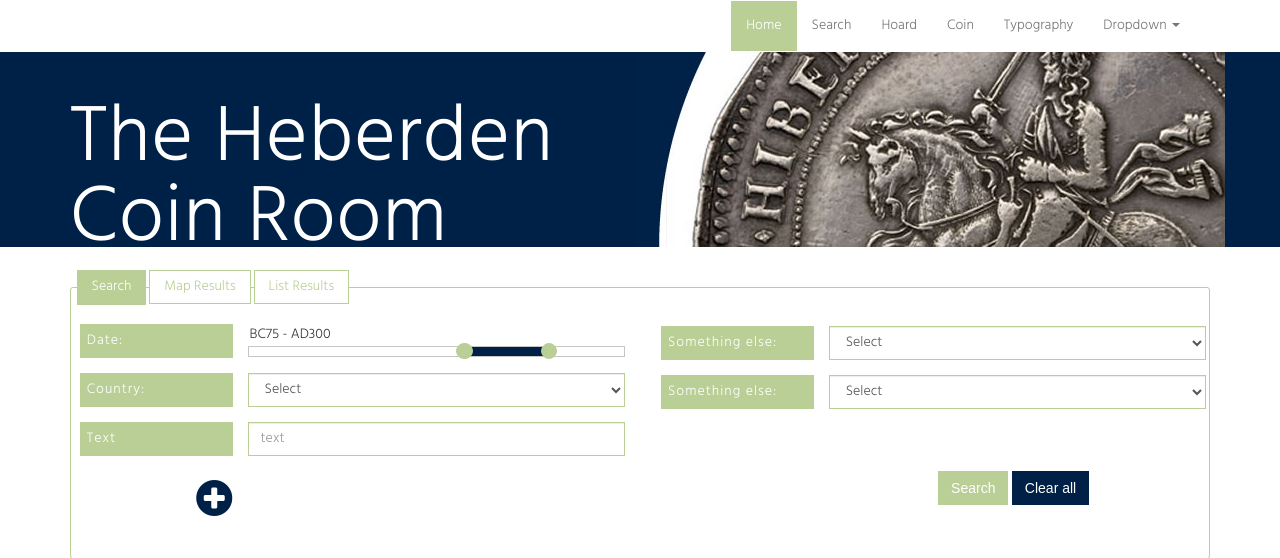
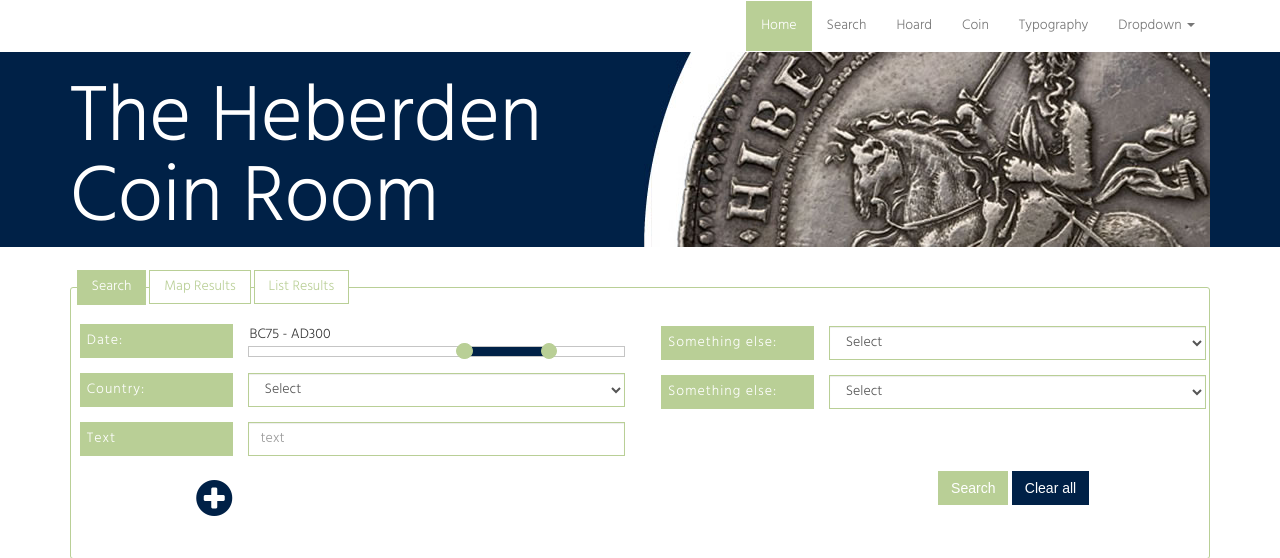
Before and after one commit to les113/ashmolean-coin-col, a PHP site: page /search.php in a window 1280 px wide. Shown: the top 558 px of the page. Run offline with PHP 8.4, Linux system fonts and the light colour scheme; some libraries are stand-ins or nearby versions.

Commit message:
menu padding removed

```diff
--- a/css/style.css
+++ b/css/style.css
@@ -563,7 +563,11 @@
 /* other */
 @media only screen and (min-width: 768px) {
   .navbar-nav {
-    float: right; } }
+    float: right; }
+
+  .navbar-collapse {
+    padding-left: 0;
+    padding-right: 0; } }
 @media only screen and (max-width: 992px) {
   #headersubpage {
     background: none; } }
--- a/inc/header-subpage.php
+++ b/inc/header-subpage.php
@@ -4,11 +4,13 @@
 
     <div class="container">
         <header>
-            <div class="row">
-                <div id="headersubpage" class="col-sm-12">
-                    <h1 class="sitename">The Heberden<br/>Coin Room</h1>
+                <div id="headersubpage" >
+                    <div class="row">
+                        <div class="col-sm-12">
+                    <span class="sitename">The Heberden<br/>Coin Room</span>
+                        </div>
+                    </div>
                 </div>
-            </div>
         </header>
     </div> <!-- end container -->
 
--- a/sass/style.scss
+++ b/sass/style.scss
@@ -659,6 +659,10 @@
     .navbar-nav {
         float: right;
     }
+    .navbar-collapse {
+        padding-left: 0;
+        padding-right: 0;
+    }
 }
 @media only screen and (min-width : 992px) and (max-width : 1200px) {
 
```
